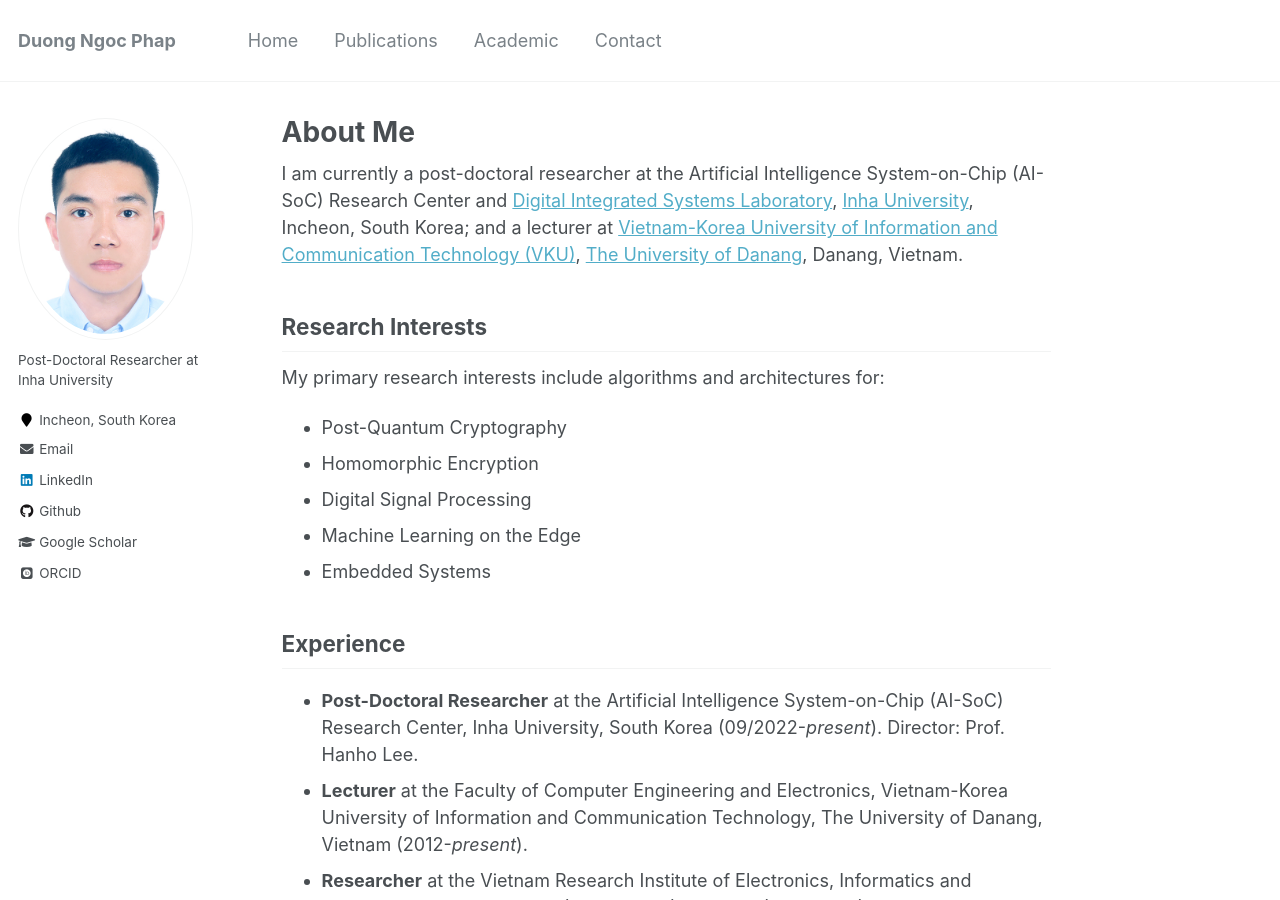
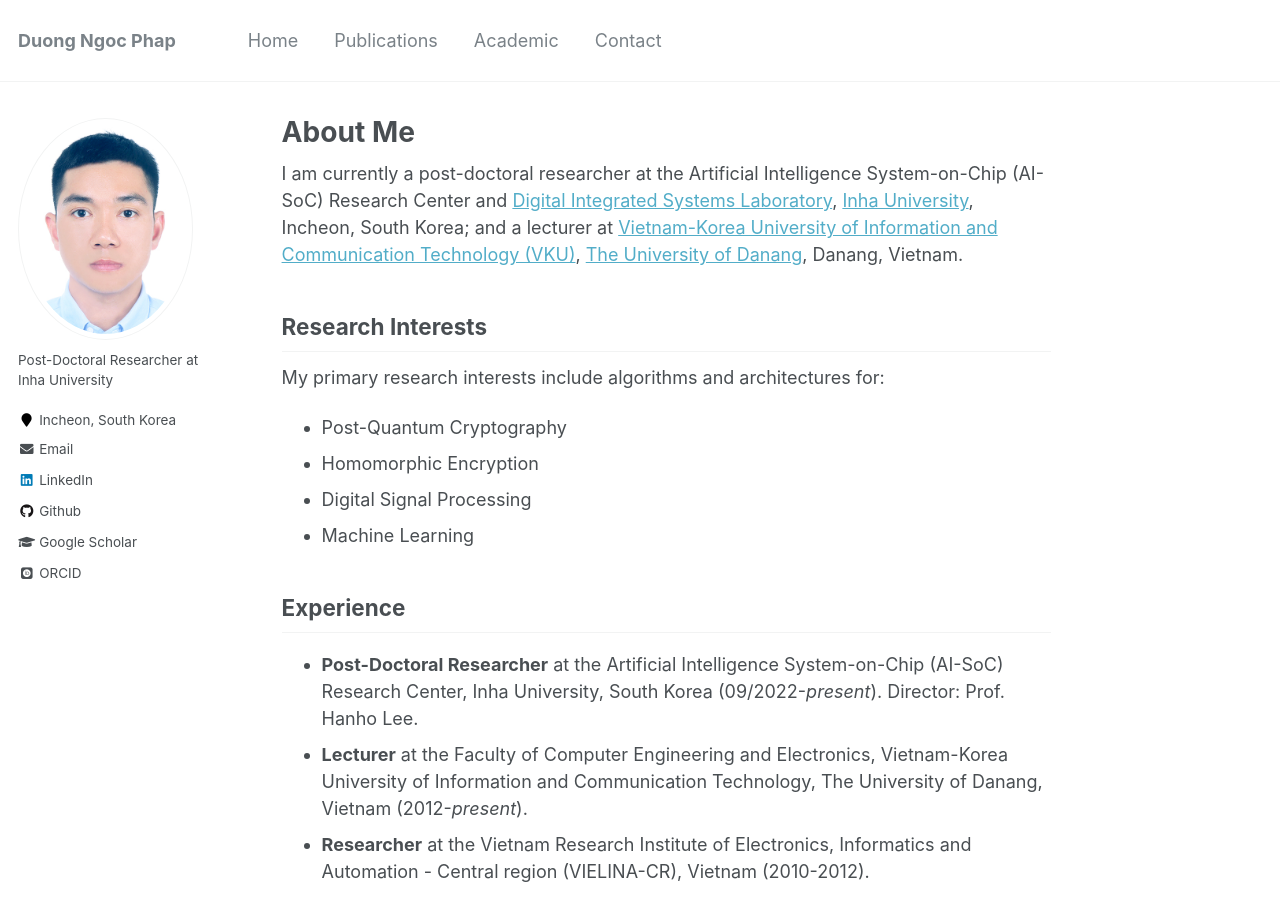
Before and after one commit to phapdn/phapdn.github.io, a Jekyll site: the page built from _pages/about.md, in a window 1280 px wide and 900 px high. Built offline with Jekyll 4.4.1, drawn with Linux system fonts in a browser that asks for light colours; some web fonts are replaced.

Commit message:
Update about.md

```diff
--- a/_pages/about.md
+++ b/_pages/about.md
@@ -21,8 +21,7 @@ My primary research interests include algorithms and architectures for:
 * Post-Quantum Cryptography
 * Homomorphic Encryption
 * Digital Signal Processing
-* Machine Learning on the Edge
-* Embedded Systems
+* Machine Learning
 
 ## Experience
 
```
